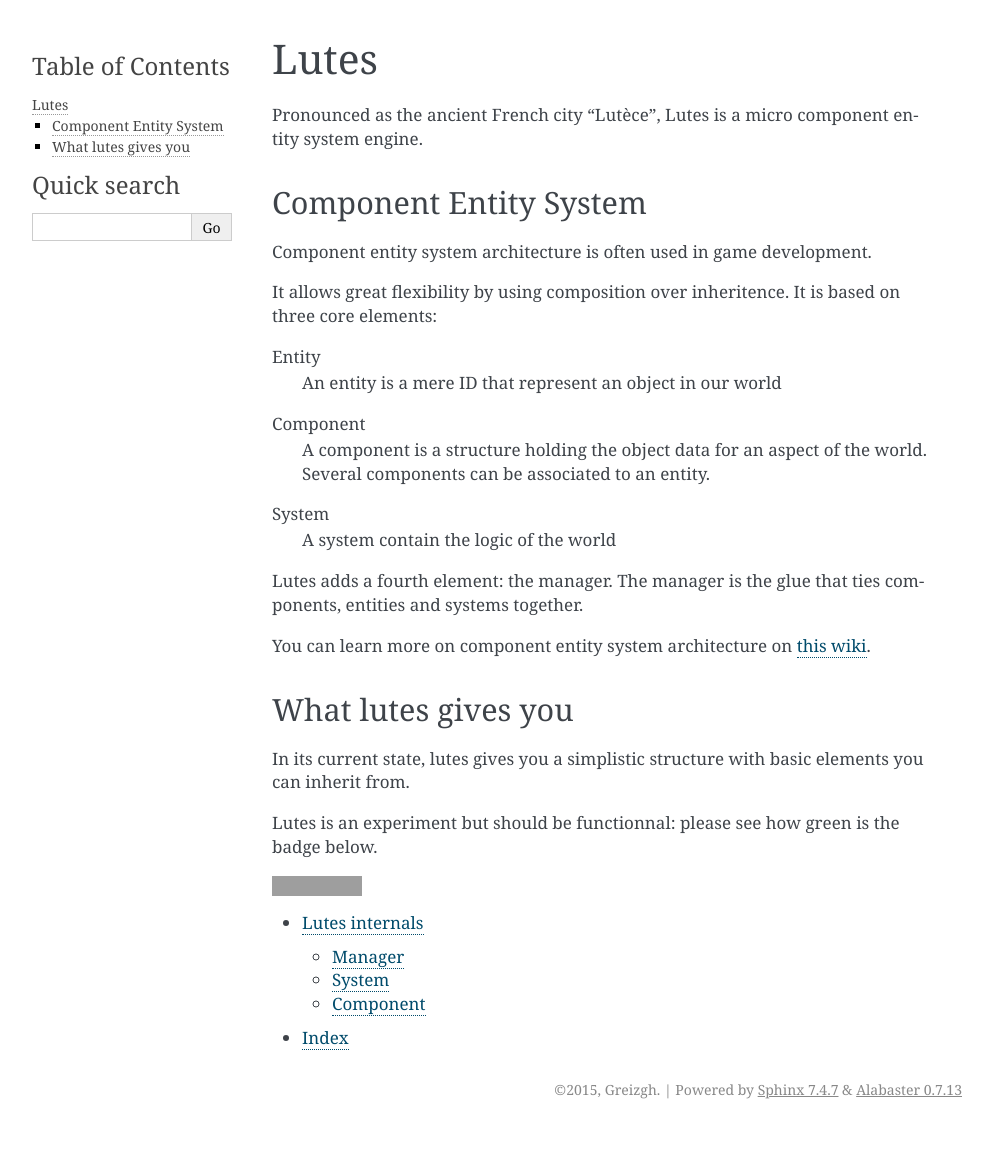
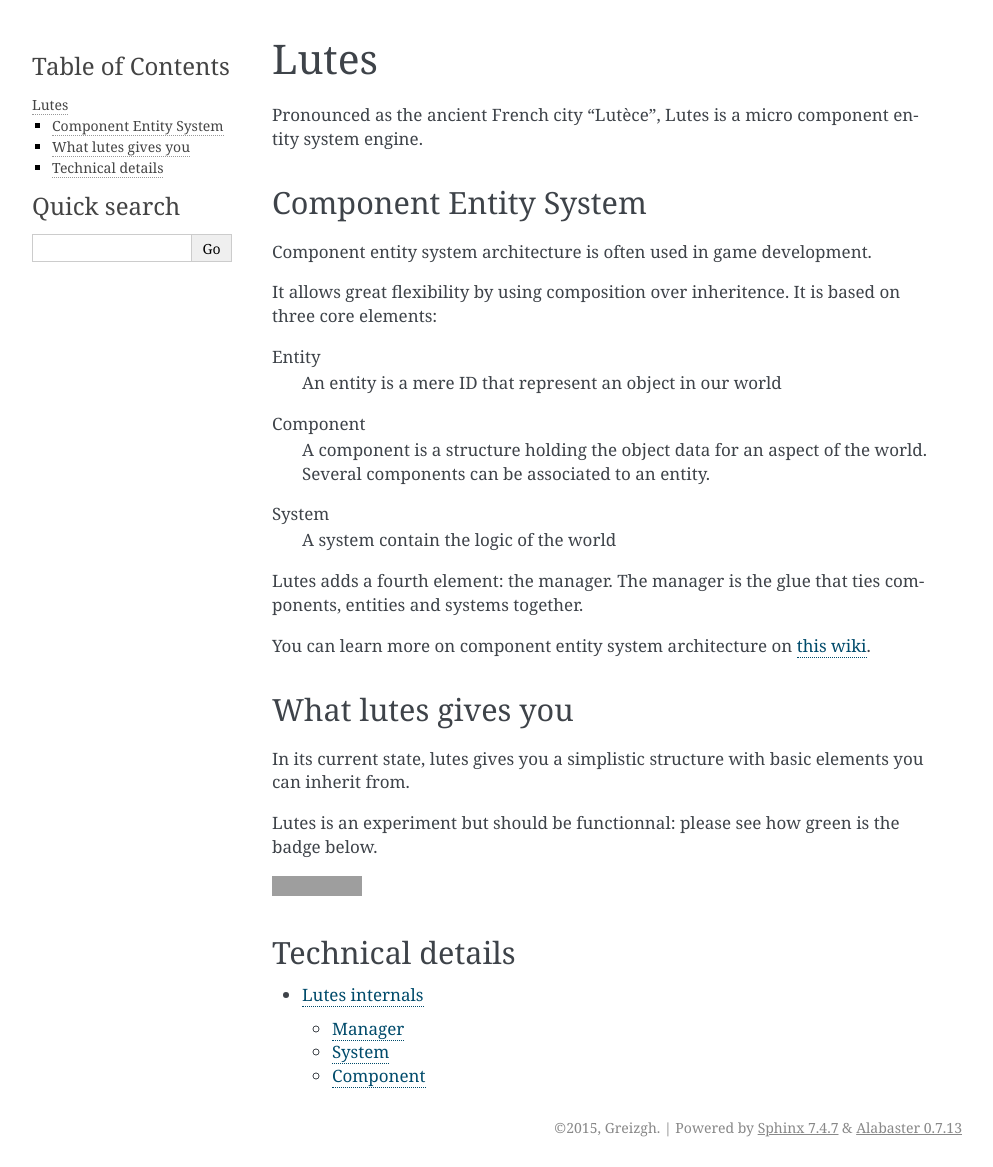
Before and after one commit to greizgh/lutes, a Sphinx documentation site: the page built from doc/index.rst, in a window 1280 px wide. Shown: the whole page, without its empty margins (148-1141 px from the left). Built offline with Sphinx 7.4.7, drawn with Linux system fonts in a browser that asks for light colours; before the commit the page ends 1129 px from its top, so only the background shows below that; grey boxes are pictures that could not be loaded.

Commit message:
Remove index from the doc
An index is not really necessary considering the size of lutes

```diff
--- a/doc/conf.py
+++ b/doc/conf.py
@@ -156,7 +156,7 @@
 #html_domain_indices = True
 
 # If false, no index is generated.
-#html_use_index = True
+html_use_index = False
 
 # If true, the index is split into individual pages for each letter.
 #html_split_index = False
--- a/doc/index.rst
+++ b/doc/index.rst
@@ -1,7 +1,7 @@
 .. include:: ../README.rst
+
+Technical details
+-----------------
 
 .. toctree::
     api
-
-
-* :ref:`genindex`
```
